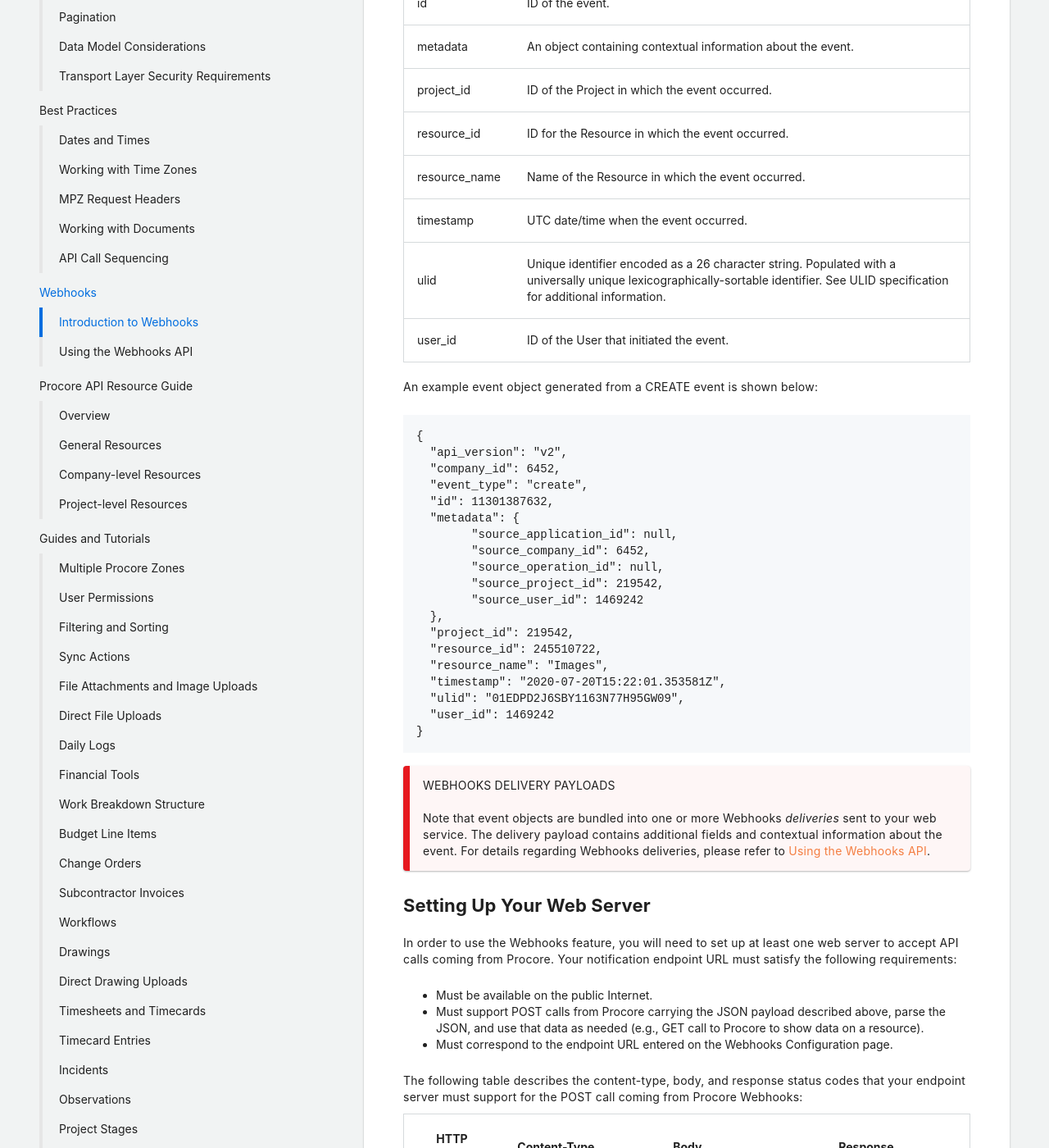
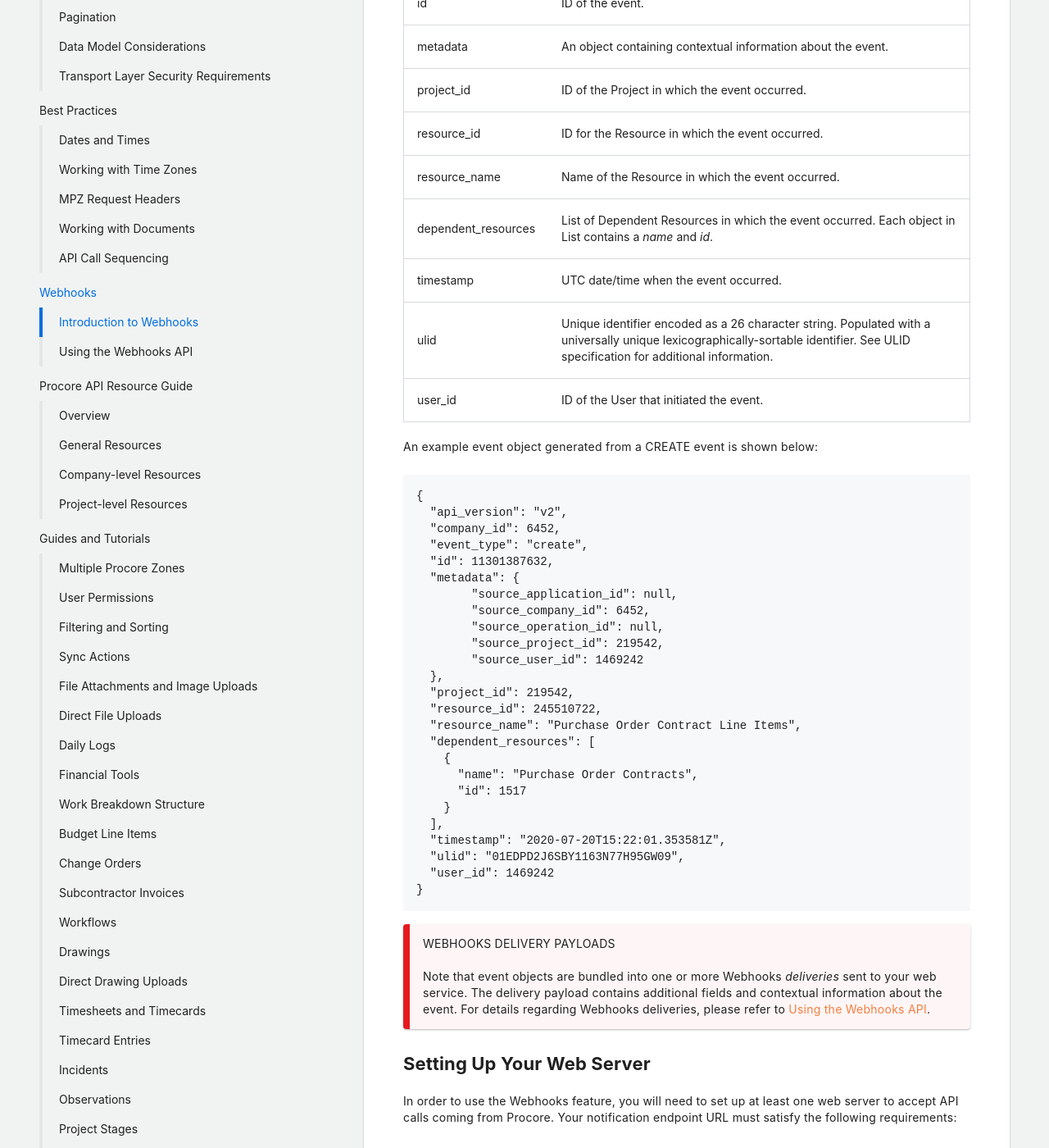
Before and after one commit to procore/documentation, a Jekyll site: the page built from webhooks/webhooks.md, in a window 1280 px wide and 1400 px high, scrolled down 1637 px. Shown: the whole window at 82% size. Built offline with Jekyll 4.4.1, drawn with Linux system fonts in a browser that asks for light colours.

Commit message:
Add dependent_resources to docs.

```diff
--- a/webhooks/webhooks.md
+++ b/webhooks/webhooks.md
@@ -42,6 +42,7 @@ An event object generated by a resource change contains the following properties
 | project_id     | ID of the Project in which the event occurred.                                                                                                                                    |
 | resource_id    | ID for the Resource in which the event occurred.                                                                                                                                  |
 | resource_name  | Name of the Resource in which the event occurred.                                                                                                                                 |
+| dependent_resources  | List of Dependent Resources in which the event occurred. Each object in List contains a _name_ and _id_.                                                                                                                                 |
 | timestamp      | UTC date/time when the event occurred.                                                                                                                                            |
 | ulid           | Unique identifier encoded as a 26 character string. Populated with a universally unique lexicographically-sortable identifier. See ULID specification for additional information. |
 | user_id        | ID of the User that initiated the event.                                                                                                                                          |
@@ -63,7 +64,13 @@ An example event object generated from a CREATE event is shown below:
   },
   "project_id": 219542,
   "resource_id": 245510722,
-  "resource_name": "Images",
+  "resource_name": "Purchase Order Contract Line Items",
+  "dependent_resources": [
+    {
+      "name": "Purchase Order Contracts",
+      "id": 1517
+    }
+  ],
   "timestamp": "2020-07-20T15:22:01.353581Z",
   "ulid": "01EDPD2J6SBY1163N77H95GW09",
   "user_id": 1469242
```
Also changed, not shown: webhooks/webhooks_api.md (+1 -1 lines).
